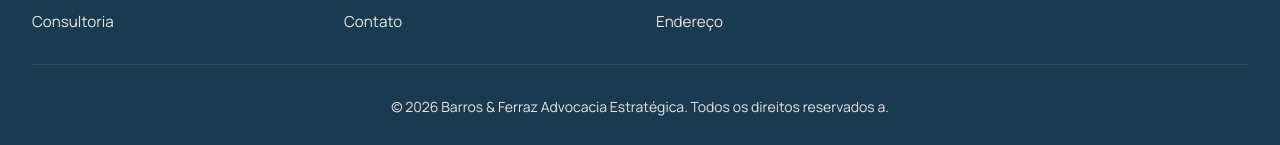
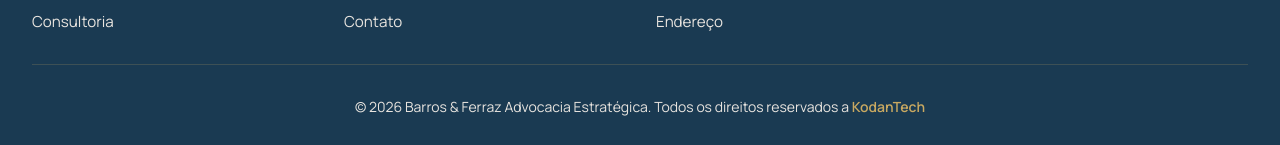
Before and after one commit to Wallaceoll/landingAdvocacia, a React (Vite) app: page / in a window 1280 px wide. Shown: the part 9492-9637 px from the top of the page. Built offline with nearby package versions, Linux system fonts and the light colour scheme.

Commit message:
adjust author on footer

```diff
--- a/src/components/Footer/Footer.jsx
+++ b/src/components/Footer/Footer.jsx
@@ -8,7 +8,15 @@ export default function Footer() {
   return (
     <footer className={styles.footer}>
       <div className={styles.container}>
-        <motion.div initial={{ opacity: 0, y: 20 }} whileInView={{ opacity: 1, y: 0 }} transition={{ duration: 0.8 }} viewport={{ once: true }} className={styles.content}>
+        {/* ... (partes anteriores do content permanecem iguais) */}
+
+        <motion.div
+          initial={{ opacity: 0, y: 20 }}
+          whileInView={{ opacity: 1, y: 0 }}
+          transition={{ duration: 0.8 }}
+          viewport={{ once: true }}
+          className={styles.content}
+        >
           <div className={styles.section}>
             <h3 className={styles.sectionTitle}>Áreas</h3>
             <ul className={styles.links}>
@@ -50,8 +58,24 @@ export default function Footer() {
           </div>
         </motion.div>
 
-        <motion.div initial={{ opacity: 0 }} whileInView={{ opacity: 1 }} transition={{ duration: 0.8, delay: 0.2 }} viewport={{ once: true }} className={styles.bottom}>
-          <p>&copy; {currentYear} Barros & Ferraz Advocacia Estratégica. Todos os direitos reservados a.</p>
+        <motion.div
+          initial={{ opacity: 0 }}
+          whileInView={{ opacity: 1 }}
+          transition={{ duration: 0.8, delay: 0.2 }}
+          viewport={{ once: true }}
+          className={styles.bottom}
+        >
+          <p>
+            &copy; {currentYear} Barros & Ferraz Advocacia Estratégica. Todos os direitos reservados a{' '}
+            <a
+              href="https://kodantech-cjcz.vercel.app/"
+              target="_blank"
+              rel="noopener noreferrer"
+              className={styles.devLink}
+            >
+              KodanTech
+            </a>
+          </p>
         </motion.div>
       </div>
     </footer>
--- a/src/components/Footer/Footer.module.css
+++ b/src/components/Footer/Footer.module.css
@@ -112,3 +112,16 @@
   color: #e8e4df;
   margin: 0;
 }
+
+.devLink {
+  color: #c9a961;
+  text-decoration: none;
+  font-weight: 600;
+  transition: all 0.3s ease;
+  border-bottom: 1px solid transparent;
+}
+
+.devLink:hover {
+  color: #f5f1ed;
+  border-bottom-color: #f5f1ed;
+}
```
